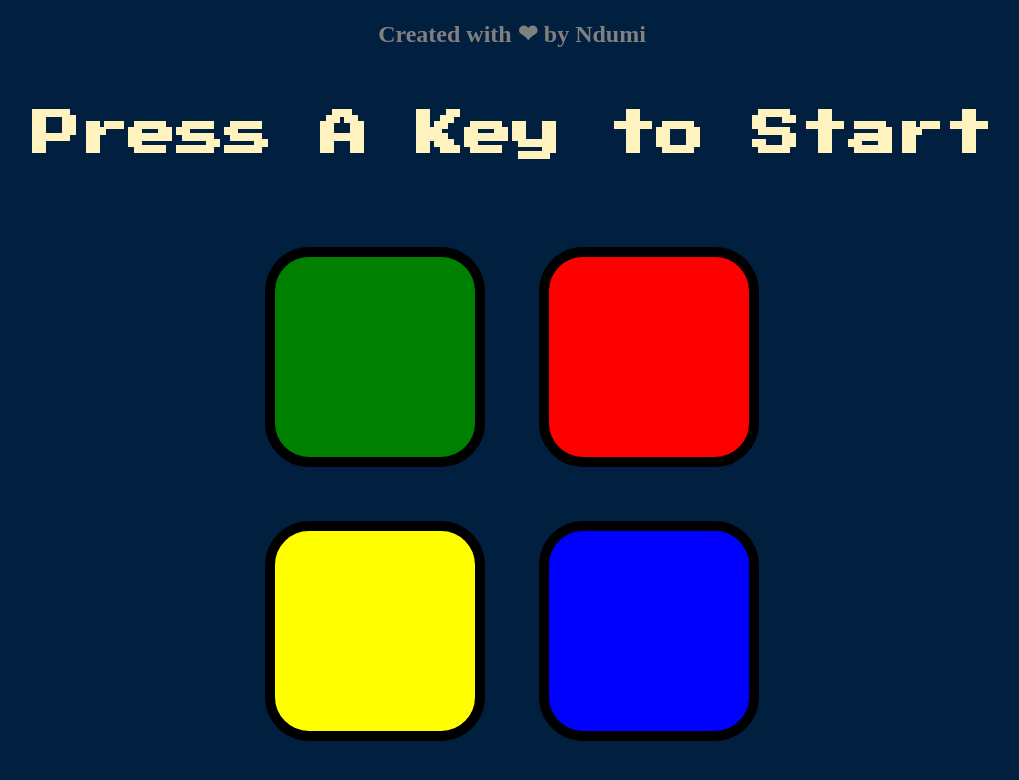
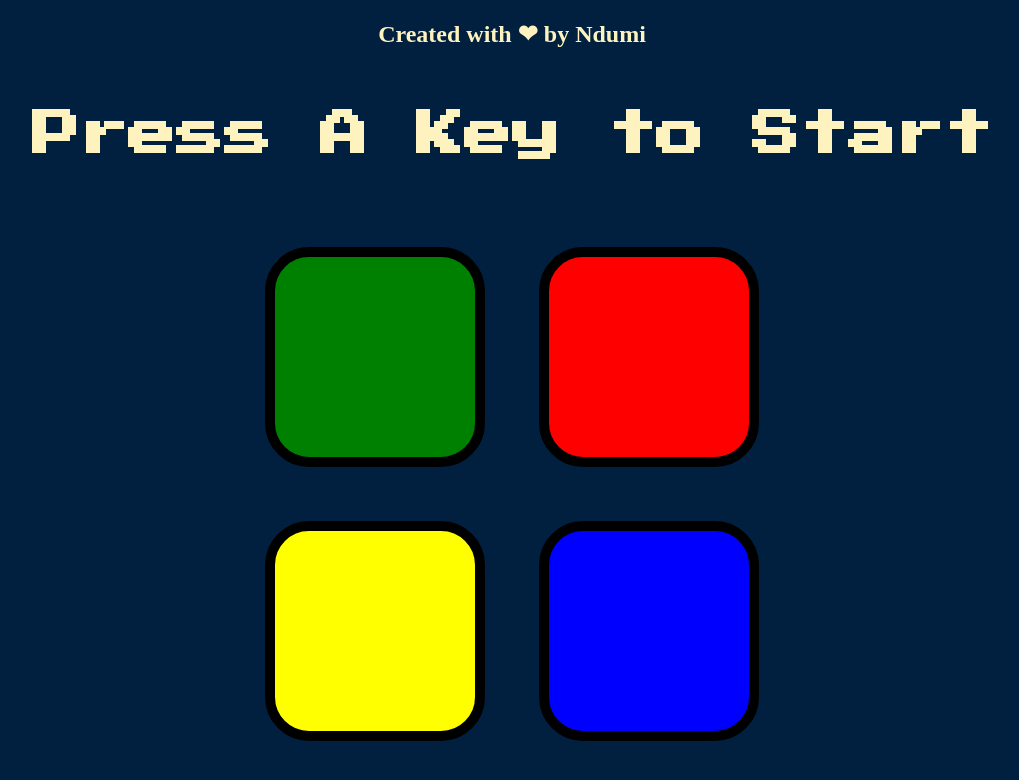
Before and after one commit to mzingeli79/simongame, a plain HTML site: page index.html in a window 1280 px wide. Shown: the whole page, without its empty margins (128-1147 px from the left). Drawn offline with nearby package versions, Linux system fonts and the light colour scheme.

Commit message:
Update styles.css

```diff
--- a/styles.css
+++ b/styles.css
@@ -3,7 +3,7 @@ body {
   background-color: #011F3F;
 }
 h2 {
-  color: grey;
+  color: #FEF2BF;
 }
 #level-title {
   font-family: 'Press Start 2P', cursive;
```
